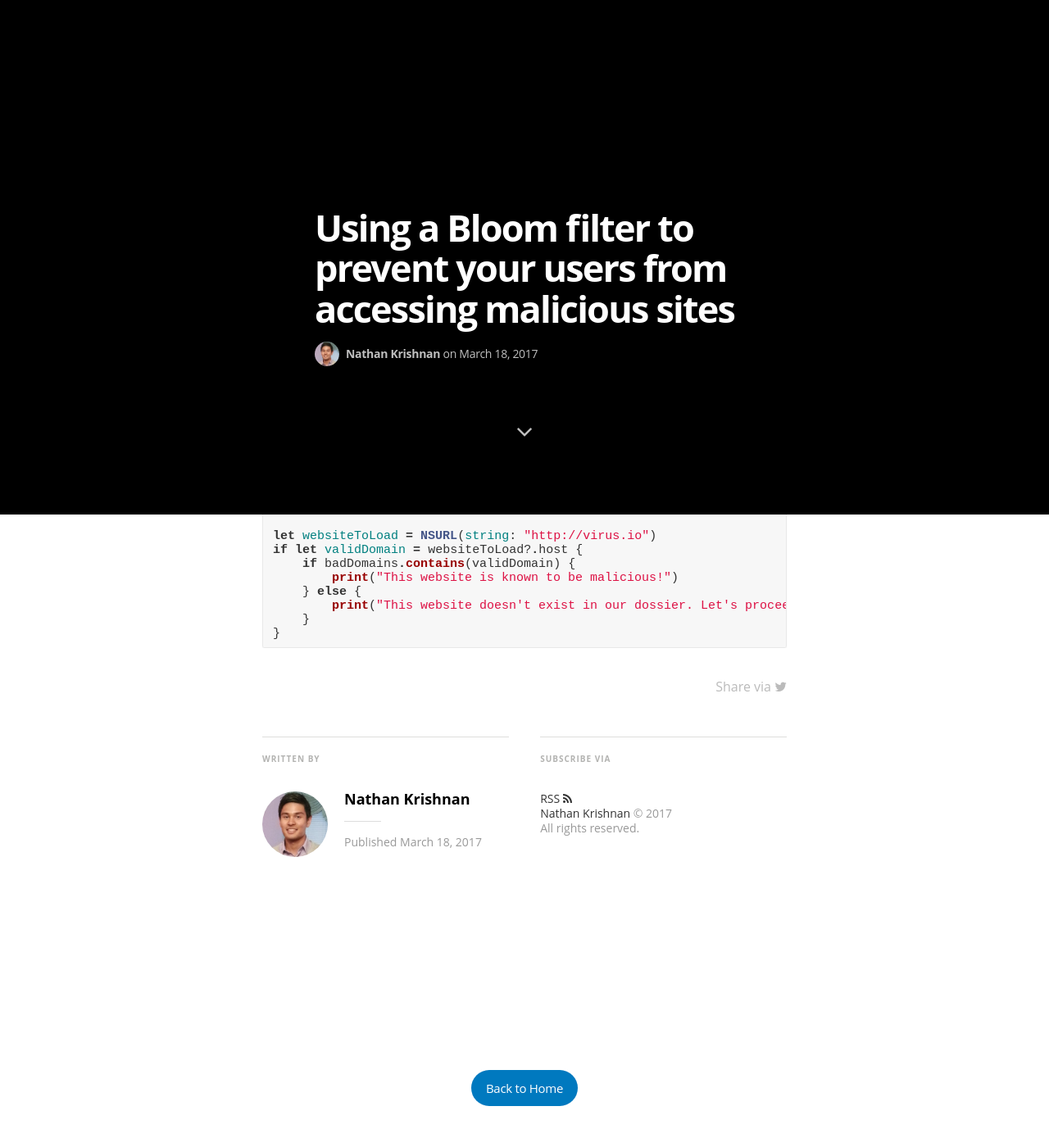
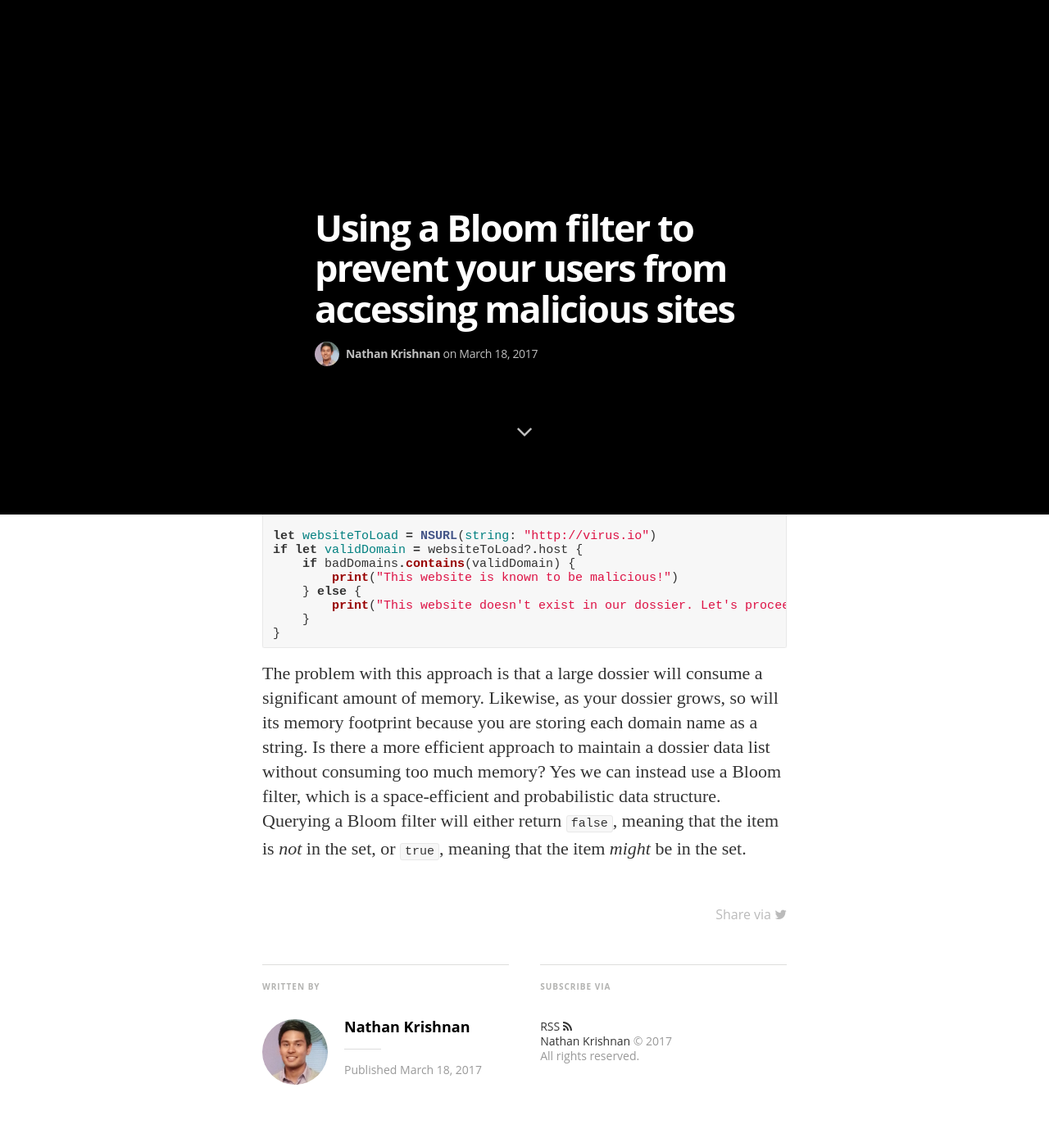
Before and after one commit to nathankrishnan/nathankrishnan.github.io, a Jekyll site: the page built from _posts/2017-03-18-bloomfilter.md, in a window 1280 px wide and 1400 px high, scrolled down 772 px. Shown: the top 1389 px of the window at 82% size. Built offline with Jekyll 4.4.1, drawn with Linux system fonts in a browser that asks for light colours; nearby versions of some CDN libraries; some web fonts are replaced; comment, search, counter and statistics services are not loaded.

Commit message:
Update 2017-03-18-bloomfilter.md

````diff
--- a/_posts/2017-03-18-bloomfilter.md
+++ b/_posts/2017-03-18-bloomfilter.md
@@ -6,9 +6,9 @@ image: https://static.pexels.com/photos/29781/pexels-photo-29781.jpg
 ---
 
 
-In this series of blog posts I will showcase an algorithm or data structure from the [Swift Algorithm Club](https://github.com/raywenderlich/swift-algorithm-club) and highlight how it could be applied.  Without further ado, I'd like to introduce you to the concept of a [Bloom filter](https://en.wikipedia.org/wiki/Bloom_filter).
+In this series of blog posts I will showcase an algorithm or data structure from the [Swift Algorithm Club](https://github.com/raywenderlich/swift-algorithm-club) and highlight how it could be applied.  Without further ado, I'd like to introduce you to the concept of a [Bloom filter](https://en.wikipedia.org/wiki/Bloom_filter) by first describing the problem it solves.
 
-Imagine that in your iOS app you have a UIWebView that loads an arbitrary URL.  There are plenty of malicious sites on the web and we should certainly take actions to prevent or warn our users if they attempt to access a nefarious site.  This begs the question: what's an efficient way of checking if the domain in the URL is known to be a malicious site? Perhaps as a first pass at the problem, you would find a dossier of malicious domains, store the dossier in a set, and check to see if the domain in the arbitrary URL exists in the set.
+Imagine that in your iOS app you have a UIWebView that loads an arbitrary URL.  There are plenty of malicious sites on the web and we should certainly take actions to prevent or warn our users if they attempt to access a nefarious site.  This begs the question: what's an efficient way of checking if the domain in a URL is known to be a malicious site? Perhaps as a first pass at the problem, you would find a dossier of malicious domains, store the dossier in a set, and check to see if the domain in the arbitrary URL exists in the set.
 
 ```swift
 var badDomains: Set<String> = ["badguys.com", "drevil.me", "virus.io"]
@@ -22,3 +22,5 @@ if let validDomain = websiteToLoad?.host {
     }
 }
 ```
+
+The problem with this approach is that a large dossier will consume a significant amount of memory.  Likewise, as your dossier grows, so will its memory footprint because you are storing each domain name as a string.  Is there a more efficient approach to maintain a dossier data list without consuming too much memory?  Yes we can instead use a Bloom filter, which is a space-efficient and probabilistic data structure.  Querying a Bloom filter will either return ```false```, meaning that the item is *not* in the set, or ```true```, meaning that the item *might* be in the set.
````
